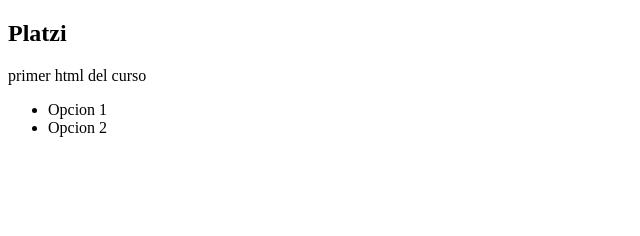
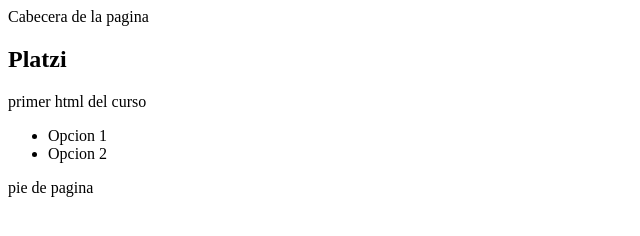
Before and after one commit to josea24/CursoFrontTeorico, a plain HTML site: page index.html in a window 1280 px wide. Shown: the whole page, without its empty margins (0-640 px from the left). Drawn offline with Linux system fonts and the light colour scheme.

Commit message:
se agrego header y footer

```diff
--- a/index.html
+++ b/index.html
@@ -7,6 +7,9 @@
     <title>Document</title>
 </head>
 <body>
+    <header>
+        Cabecera de la pagina
+    </header>
     <section>
         <h1>Platzi</h1>
         <p>primer html del curso</p>
@@ -15,5 +18,8 @@
             <li>Opcion 2</li>
         </ul>
     </section>
+    <footer>
+        pie de pagina
+    </footer>
 </body>
 </html>
```
